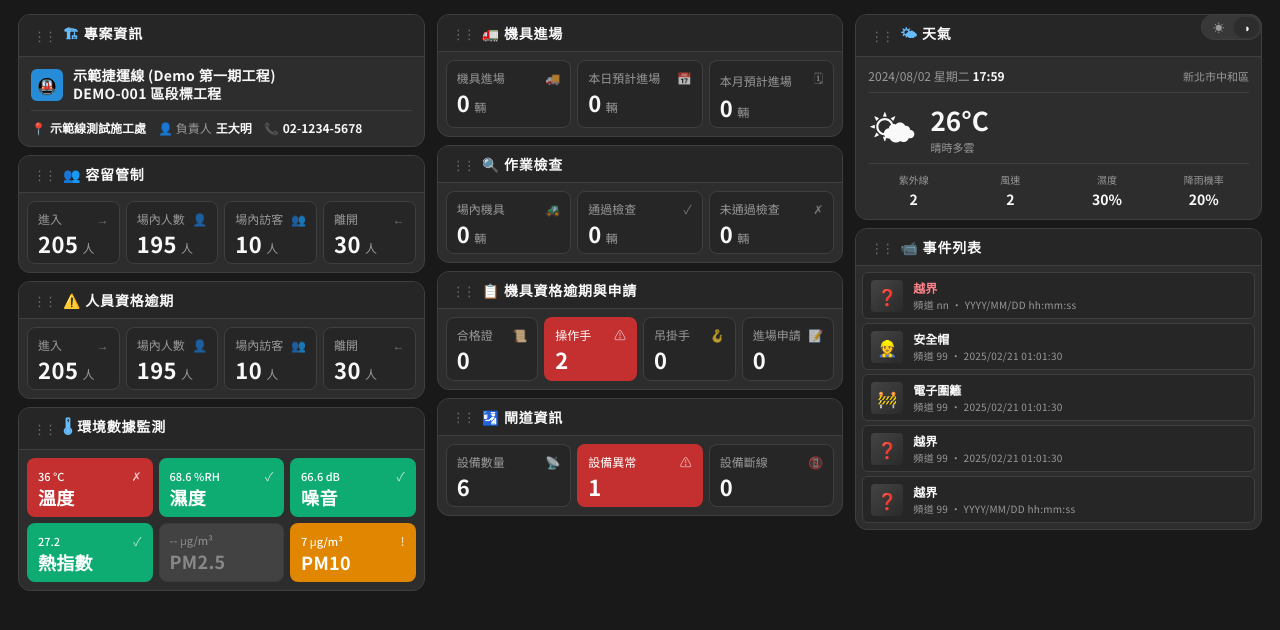
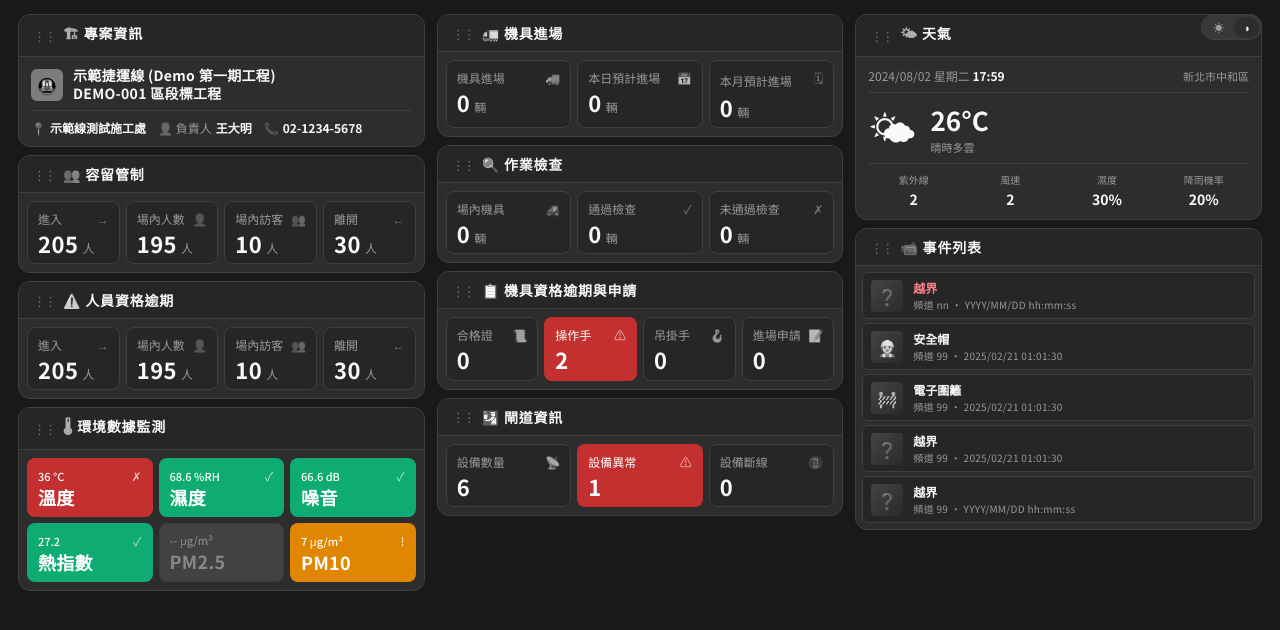
Before and after one commit to UMINCHEN/dashboard, a plain HTML site: page dashboard.html in a window 1280 px wide. Drawn offline with nearby package versions, Linux system fonts and the light colour scheme.

Commit message:
Grayscale all emoji/icons via CSS filter

```diff
--- a/dashboard.html
+++ b/dashboard.html
@@ -11,6 +11,18 @@
   <script src="https://cdn.jsdelivr.net/npm/sortablejs@1.15.2/Sortable.min.js"></script>
   <style>
     *, *::before, *::after { box-sizing: border-box; margin: 0; padding: 0; }
+
+    /* ── 所有 emoji / icon 灰階化 ── */
+    .section-title-icon,
+    .header-card-logo,
+    .weather-icon,
+    .event-thumb,
+    .stat-card-label .icon,
+    .meta-item,
+    .theme-btn,
+    .drag-handle {
+      filter: grayscale(1);
+    }
 
     body {
       font-family: var(--font-family);
```
